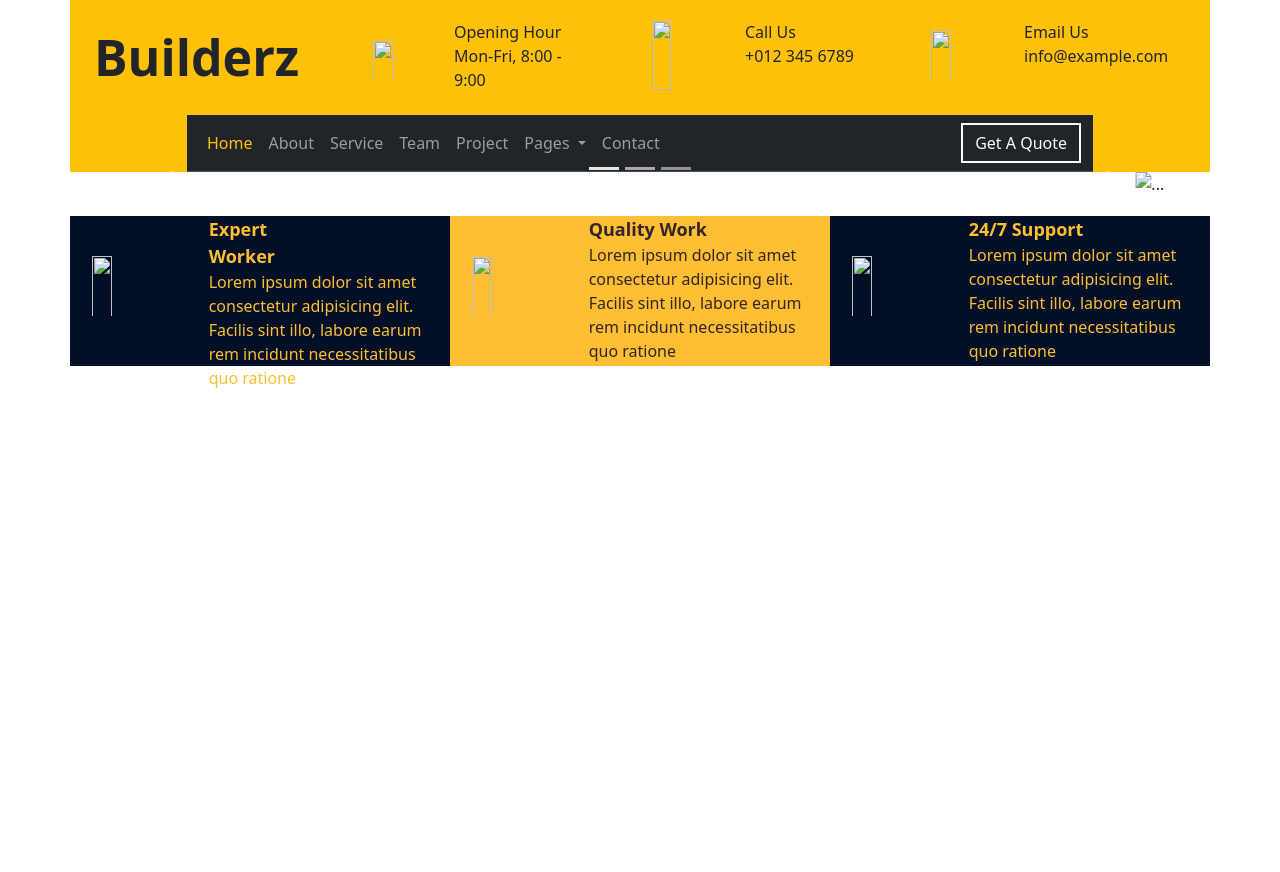
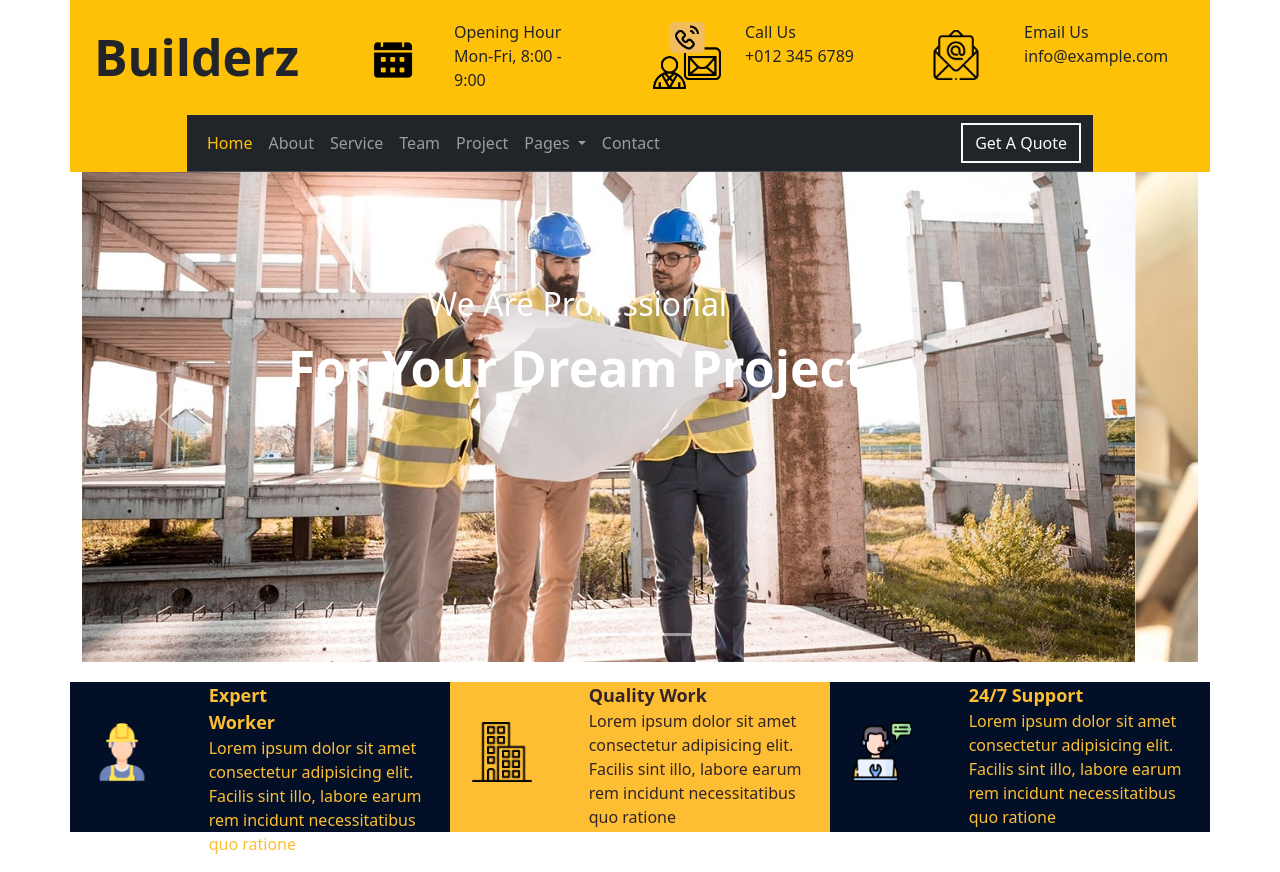
Before and after one commit to jaykhania123/bs_js_task, a plain HTML site: page task2.html in a window 1280 px wide. Before the commit the page ends 800 px from the top, so only its background shows below. Drawn offline with nearby package versions, Linux system fonts and the light colour scheme.

Commit message:
Add files via upload

```diff
--- a/task2.html
+++ b/task2.html
@@ -15,16 +15,16 @@
         <div class="container">
             <div class="row" style="padding-top: 20px;">
                 <div class="col-3"><strong style="font-size: 50px;">Builderz</strong></div>
-                <div class="col-1" style=""><img src="images2/calendar.png" alt=""
+                <div class="col-1" style=""><img src="calendar.png" alt=""
                         style="height: 60px;width:max-content;padding-top: 20px;padding-right: 0px;">
                 </div>
                 <div class="col-2 fs-6" style="padding-left: 0px;">Opening Hour <br>Mon-Fri, 8:00 - <br>9:00</div>
                 <div class="col-1">
-                    <img src="images2/contact.png" alt="" style="height: 70px;width:max-content;;padding-right: 0px;">
+                    <img src="contact.png" alt="" style="height: 70px;width:max-content;;padding-right: 0px;">
                 </div>
                 <div class="col-2 fs-6">Call Us <p>+012 345 6789</p>
                 </div>
-                <div class="col-1"><img src="images2/mail.png" alt=""
+                <div class="col-1"><img src="mail.png" alt=""
                         style="height: 60px;width:max-content;padding-top: 10px;padding-right: 0px;">
                 </div>
                 <div class="col-2 fs-6">Email Us <br>info@example.com</div>
@@ -102,21 +102,21 @@
             </div>
             <div class="carousel-inner">
                 <div class="carousel-item active" data-bs-interval="5000">
-                    <img src="images2/carousel-1.jpg" class="d-block w-100" alt="...">
+                    <img src="carousel-1.jpg" class="d-block w-100" alt="...">
                     <div class="carousel-caption d-none d-md-block">
                         <h2 style="padding-bottom: 0px;">We Are Professional</h2>
                         <p style="font-size: 50px; padding-bottom: 200px;"><strong>For Your Dream Project</strong></p>
                     </div>
                 </div>
                 <div class="carousel-item" data-bs-interval="5000">
-                    <img src="images2/carousel-2.jpg" class="d-block w-100" alt="...">
+                    <img src="carousel-2.jpg" class="d-block w-100" alt="...">
                     <div class="carousel-caption d-none d-md-block">
                         <h2><strong>Professional Builder</strong></h2>
                         <p style="font-size: 50px; padding-bottom: 200px;">We Build Your Home</p>
                     </div>
                 </div>
                 <div class="carousel-item" data-bs-interval="5000">
-                    <img src="images2/carousel-3.jpg" class="d-block w-100" alt="...">
+                    <img src="carousel-3.jpg" class="d-block w-100" alt="...">
                     <div class="carousel-caption d-none d-md-block">
                         <h2>We Are Trusted</h2>
                         <p style="font-size: 50px; padding-bottom: 200px;"><strong>For Your Dream Home</strong></p>
@@ -143,7 +143,7 @@
             <div class="col-4" style="height: 150px; background-color: #030f27; color: #fcbe33;">
                 <div class="row">
                     <div class="col-4">
-                        <img src="images2/construction-worker.png" alt=""
+                        <img src="construction-worker.png" alt=""
                             style="height: 100px;width:max-content;padding-top: 40px;padding-right: 0px;padding-left: 10px;">
                     </div>
                     <div class="col-8" style="font-size: 18px;"><strong>Expert <br>Worker</strong>
@@ -155,7 +155,7 @@
             <div class="col-4" style="height: 150px; background-color: #fdbe33; color: #332527;">
                 <div class="row">
                     <div class="col-4">
-                        <img src="images2/building.png" alt=""
+                        <img src="building.png" alt=""
                             style="height: 100px;width:max-content;padding-top: 40px;padding-right: 0px;padding-left: 10px;">
                     </div>
                     <div class="col-8" style="font-size: 18px;"><strong>Quality Work</strong>
@@ -167,7 +167,7 @@
             <div class="col-4" style="height: 150px; background-color: #030f27; color: #fcbe33;">
                 <div class="row">
                     <div class="col-4">
-                        <img src="images2/technical-support.png " alt=""
+                        <img src="technical-support.png " alt=""
                             style="height: 100px;width:max-content;padding-top: 40px;padding-right: 0px;padding-left: 10px;">
                     </div>
                     <div class="col-8" style="font-size: 18px;"><strong>24/7 Support</strong>
```
Also changed, not shown: address.png (added), building.png (added), calendar.png (added), carousel-1.jpg (added), carousel-2.jpg (added), carousel-3.jpg (added), construction-worker.png (added), contact.png (added), email.png (added), icons8-password-50.png (added), list.png (added), mail.png (added), phone.png (added), plane.png (added), 4 more files.
